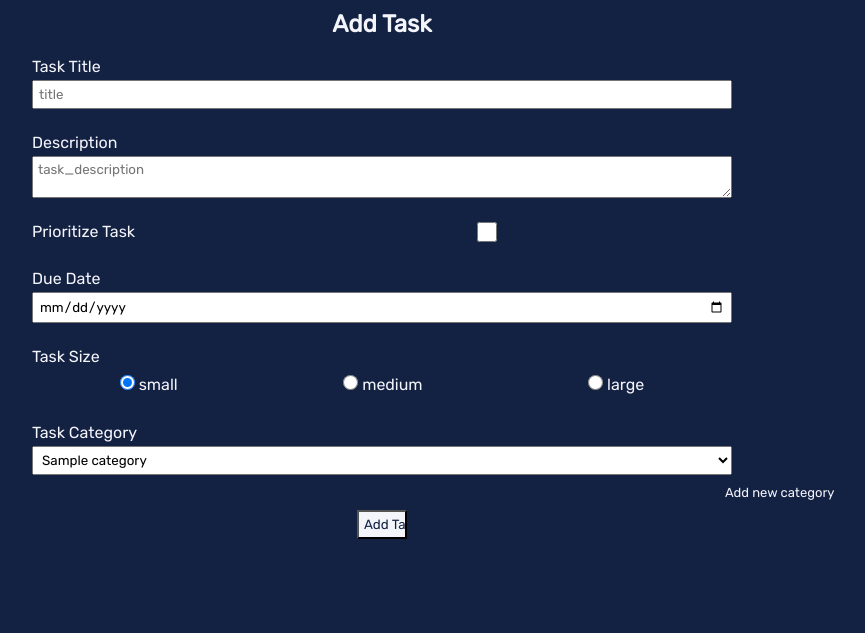
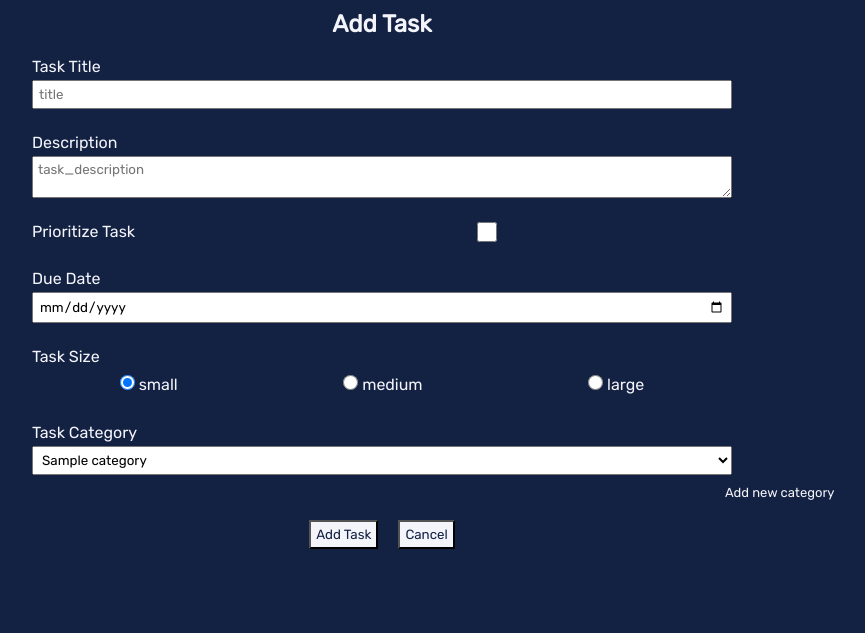
Before and after one commit to CharlieMallon/milestoneThree, a Flask app: page /add_task in a window 1280 px wide. Shown: the part 76-709 px from the top of the page, without its empty margins (258-1123 px from the left). Run offline with Flask 2, Linux system fonts and the light colour scheme; the visitor is signed in with stand-in values (Sample User, id 1); a database or web service that is not in the repository returns one stand-in record (values such as "Sample title"); some libraries are stand-ins or nearby versions.

Commit message:
added Cancel Buttons

```diff
--- a/app.py
+++ b/app.py
@@ -168,7 +168,10 @@ def register():
 
     form = RegistrationForm()
 
-    if request.method == 'POST' and form.validate_on_submit():
+    if request.method == 'POST':
+        if form.cancel_button.data:
+            return redirect(url_for('home'))
+
         existing_user = mongo.db.users.find_one(
             {'username': form.username.data.lower()})
 
@@ -198,6 +201,8 @@ def login():
     form = LogInForm()
 
     if request.method == 'POST':
+        if form.cancel_button.data:
+            return redirect(url_for('home'))
 
         existing_user = mongo.db.users.find_one(
             {'username': form.username.data.lower()})
@@ -289,6 +294,8 @@ def edit_category(category_id):
     category = authorised(user, item)
 
     if request.method == 'POST':
+        if form.cancel_button.data:
+            return redirect(url_for('account', username=user))
         submit = {
             'category_name': form.task_category.data,
             'created_by': user
@@ -319,9 +326,10 @@ def delete_category(category_id):
     category = authorised(user, item)
 
     if request.method == 'POST':
-        if form.submit_button.data:
-            mongo.db.categories.remove({'_id': category['_id']})
-            flash('Category Successfully Deleted')
+        if form.cancel_button.data:
+            return redirect(url_for('home'))
+        mongo.db.categories.remove({'_id': category['_id']})
+        flash('Category Successfully Deleted')
         return redirect(request.referrer)
     else:
         abort(404)
@@ -342,7 +350,8 @@ def add_task():
     form.task_category.choices = category_names
 
     if request.method == 'POST':
-
+        if form.cancel_button.data:
+            return redirect(url_for('home'))
         if form.add_category.data != '':
             cat_name = form.add_category.data.capitalize()
             addCategory(cat_name, user)
@@ -386,6 +395,8 @@ def edit_task(task_id):
     form.task_category.choices = category_names
 
     if request.method == 'POST':
+        if form.cancel_button.data:
+            return redirect(url_for('home'))
         if form.add_category.data != '':
             cat_name = form.add_category.data.capitalize()
             addCategory(cat_name, user)
@@ -405,7 +416,7 @@ def edit_task(task_id):
 
         mongo.db.tasks.update({'_id': ObjectId(task_id)},submit)
         flash('Task Successfully Updated')
-        return redirect(url_for('home'))
+        return redirect(request.referrer)
 
     elif request.method == 'GET':
         if task['due_date'] != 'None':
@@ -440,9 +451,10 @@ def delete_task(task_id):
     task = authorised(user, item)
 
     if request.method == 'POST':
-        if form.submit_button.data:
-            mongo.db.tasks.remove({'_id': task['_id']})
-            flash('Task Successfully Deleted')
+        if form.cancel_button.data:
+            return redirect(url_for('home'))
+        mongo.db.tasks.remove({'_id': task['_id']})
+        flash('Task Successfully Deleted')
         return redirect(request.referrer)
     else:
         abort(404)
--- a/form_fields.py
+++ b/form_fields.py
@@ -40,10 +40,12 @@ class AddTaskForm(FlaskForm):
         Length(min=4, max=20,
             message="Category must be between 4 and 20 charactors")])
     submit_button = SubmitField("Add Task")
+    cancel_button = SubmitField("Cancel", render_kw={'formnovalidate': True})
 
 # Edit Task form
 class EditTaskForm(AddTaskForm):
     submit_button = SubmitField("Edit Task")
+    cancel_button = SubmitField("Cancel", render_kw={'formnovalidate': True})
 
 # Edit Category form
 class EditCategoryForm(FlaskForm):
@@ -51,8 +53,9 @@ class EditCategoryForm(FlaskForm):
         Length(min=4, max=17,
             message="Category must be between 4 and 20 charactors")])
     submit_button = SubmitField("Edit Category")
+    cancel_button = SubmitField("Cancel", render_kw={'formnovalidate': True})
 
 # Delete form
 class DeleteForm(FlaskForm):
     submit_button = SubmitField("Yes")
-    cancel_button = SubmitField("No")
+    cancel_button = SubmitField("No", render_kw={'formnovalidate': True})
--- a/static/style.css
+++ b/static/style.css
@@ -715,7 +715,7 @@ h1 a {
 }
 
 input#submit_button, #send, input#cancel_button{
-	width: 50px;
+	min-width: 50px;
 	padding: 5px;
 	color: var(--dark-text);
 	background-color: var(--light-text);
--- a/templates/add_task.html
+++ b/templates/add_task.html
@@ -27,7 +27,12 @@
                 </div>
 
                 <div class='submit-button'>
-                    {{ form.submit_button }}
+                    <div class="btn">
+                        {{ form.submit_button }}
+                    </div>
+                    <div class="btn">
+                        {{ form.cancel_button }}
+                    </div>
                 </div>
 
                 <!-- this is security! do some research on this -->
```
Also changed, not shown: templates/edit_category.html (+6 -1 lines), templates/edit_task.html (+6 -1 lines), templates/login.html (+7 -2 lines), templates/register.html (+7 -2 lines).
